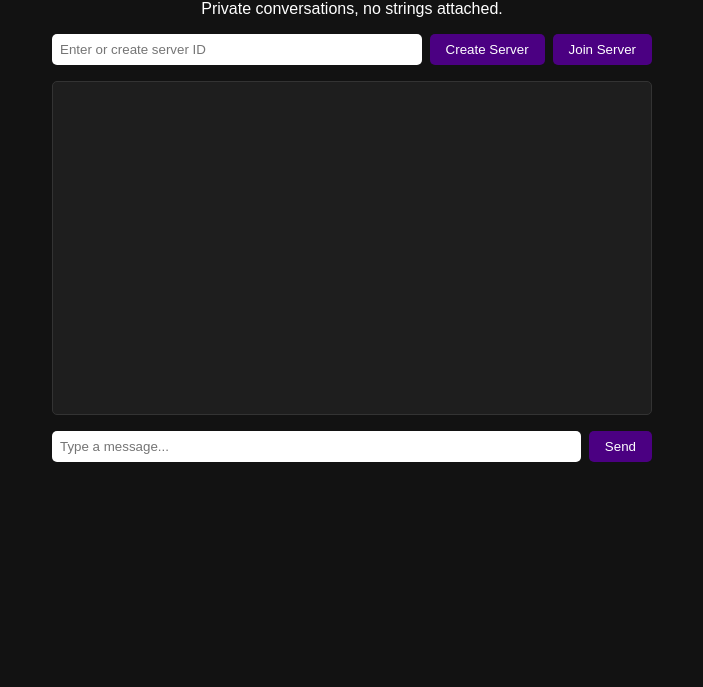
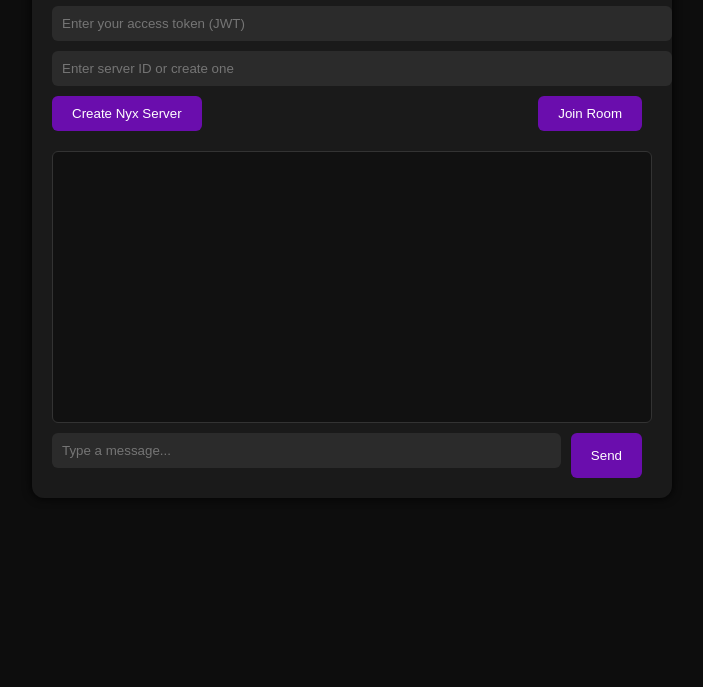
Before and after one commit to prateekkhenedcodes/Nyx, a plain HTML site: page assets/index.html in a window 1280 px wide. Shown: the part 113-800 px from the top of the page, without its empty margins (288-991 px from the left). Drawn offline with Linux system fonts and the light colour scheme.

Commit message:
join endpoint authentication added

```diff
--- a/assets/index.html
+++ b/assets/index.html
@@ -8,83 +8,85 @@
 </head>
 <body>
   <div class="container">
-    <header>
-      <h1>🌑 Nyx Chat</h1>
-      <p>Private conversations, no strings attached.</p>
-    </header>
+    <h1>🌑 Nyx Chat</h1>
 
-    <section class="server-controls">
-      <input id="serverIdInput" placeholder="Enter or create server ID" />
-      <button id="createBtn">Create Server</button>
-      <button id="joinBtn">Join Server</button>
-    </section>
+    <input id="tokenInput" type="text" placeholder="Enter your access token (JWT)" />
+    <input id="serverIdInput" type="text" placeholder="Enter server ID or create one" />
 
-    <section class="chat-box" id="chatBox"></section>
+    <div class="buttons">
+      <button onclick="createNyxServer()">Create Nyx Server</button>
+      <button onclick="joinRoom()">Join Room</button>
+    </div>
 
-    <section class="message-controls">
-      <input id="messageInput" placeholder="Type a message..." />
-      <button id="sendBtn">Send</button>
-    </section>
+    <div id="chatBox" class="chat-box"></div>
+
+    <div class="message-input">
+      <input id="messageInput" type="text" placeholder="Type a message..." />
+      <button onclick="sendMessage()">Send</button>
+    </div>
   </div>
 
   <script>
-    let socket = null;
+    let socket;
     let serverId = "";
-    const chatBox = document.getElementById("chatBox");
+    let token = "";
 
-    document.getElementById("createBtn").onclick = async () => {
-      const res = await fetch("http://localhost:8080/api/nyx-servers", {
+    async function createNyxServer() {
+      token = document.getElementById("tokenInput").value;
+      const response = await fetch("http://localhost:8080/api/nyx-servers", {
         method: "POST",
         headers: {
-          Authorization: "Bearer YOUR_JWT_TOKEN_HERE",
-        },
+          "Authorization": `Bearer ${token}`,
+        }
       });
-      const data = await res.json();
+
+      const data = await response.json();
       serverId = data.server_id;
       document.getElementById("serverIdInput").value = serverId;
-      alert("Server created!");
-    };
+    }
 
-    document.getElementById("joinBtn").onclick = () => {
+    function joinRoom() {
+      token = document.getElementById("tokenInput").value;
       serverId = document.getElementById("serverIdInput").value;
-      if (!serverId) return alert("Please enter a server ID.");
-      socket = new WebSocket(`ws://localhost:8080/api/nyx-servers/join?server_id=${serverId}`);
+
+      socket = new WebSocket(`ws://localhost:8080/api/nyx-servers/join?server_id=${serverId}&token=${token}`);
 
       socket.onopen = () => {
-        appendMessage("🟢 Connected to server.");
+        appendMessage("🟢 Connected to room: " + serverId);
       };
 
       socket.onmessage = (event) => {
         const msg = JSON.parse(event.data);
-        appendMessage(`${msg.sender_id}: ${msg.content}`);
+        appendMessage(`💬 ${msg.sender_id}: ${msg.content}`);
       };
 
       socket.onclose = () => {
-        appendMessage("🔴 Disconnected.");
+        appendMessage("🔴 Disconnected from server");
       };
-    };
+    }
 
-    document.getElementById("sendBtn").onclick = () => {
-      const msgInput = document.getElementById("messageInput");
-      const content = msgInput.value.trim();
-      if (!content || !socket) return;
+    function sendMessage() {
+      const message = document.getElementById("messageInput").value;
+      if (!message.trim() || !socket || socket.readyState !== WebSocket.OPEN) return;
 
-      const msg = {
-        sender_id: "html-client",
-        content,
+      const msgData = {
+        sender_id: "web-client",
+        content: message,
         server_id: serverId,
-        timestamp: new Date().toISOString(),
+        timestamp: new Date().toISOString()
       };
 
-      socket.send(JSON.stringify(msg));
-      msgInput.value = "";
-    };
+      socket.send(JSON.stringify(msgData));
+      appendMessage(`🧍 You: ${message}`);
+      document.getElementById("messageInput").value = "";
+    }
 
-    function appendMessage(text) {
+    function appendMessage(msg) {
+      const box = document.getElementById("chatBox");
       const div = document.createElement("div");
-      div.textContent = text;
-      chatBox.appendChild(div);
-      chatBox.scrollTop = chatBox.scrollHeight;
+      div.textContent = msg;
+      box.appendChild(div);
+      box.scrollTop = box.scrollHeight;
     }
   </script>
 </body>
--- a/assets/styles.css
+++ b/assets/styles.css
@@ -1,55 +1,66 @@
 body {
   font-family: Arial, sans-serif;
-    background: #121212;
-    color: #ffffff;
+  background-color: #0d0d0d;
+  color: #f0f0f0;
   margin: 0;
-    padding: 0;
+  padding: 20px;
 }
 
 .container {
   max-width: 600px;
   margin: auto;
-    padding: 2rem;
+  background-color: #1a1a1a;
+  padding: 20px;
+  border-radius: 12px;
+  box-shadow: 0 0 10px #000;
 }
 
-  header {
+h1 {
   text-align: center;
-    margin-bottom: 1rem;
-  }
-
-  .server-controls,
-  .message-controls {
-    display: flex;
-    gap: 0.5rem;
-    margin-bottom: 1rem;
+  margin-bottom: 20px;
 }
 
 input {
-    flex: 1;
-    padding: 0.5rem;
-    border-radius: 5px;
+  width: 100%;
+  margin-bottom: 10px;
+  padding: 10px;
+  border-radius: 6px;
   border: none;
+  background-color: #2b2b2b;
+  color: #f0f0f0;
 }
 
 button {
-    padding: 0.5rem 1rem;
+  padding: 10px 20px;
   border: none;
-    background: #4b0082;
+  background-color: #6a0dad;
   color: white;
-    border-radius: 5px;
+  border-radius: 6px;
   cursor: pointer;
+  margin-right: 10px;
 }
 
 button:hover {
-    background: #6a0dad;
+  background-color: #5c0cbf;
+}
+
+.buttons {
+  display: flex;
+  justify-content: space-between;
+  margin-bottom: 20px;
 }
 
 .chat-box {
-    background: #1e1e1e;
-    padding: 1rem;
-    height: 300px;
+  background-color: #111;
+  border: 1px solid #333;
+  height: 250px;
   overflow-y: auto;
-    border-radius: 5px;
-    margin-bottom: 1rem;
-    border: 1px solid #333;
+  padding: 10px;
+  border-radius: 6px;
+  margin-bottom: 10px;
 }
+
+.message-input {
+  display: flex;
+  gap: 10px;
+}
```
Also changed, not shown: 1 other file. Lines whose indentation alone changed are shown as unchanged.
